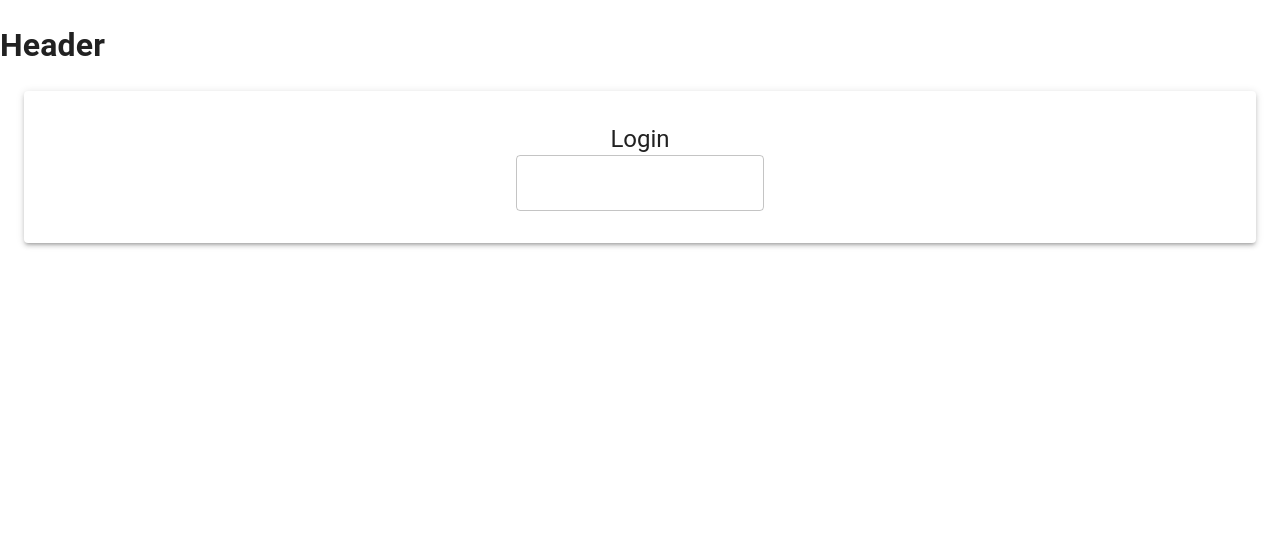
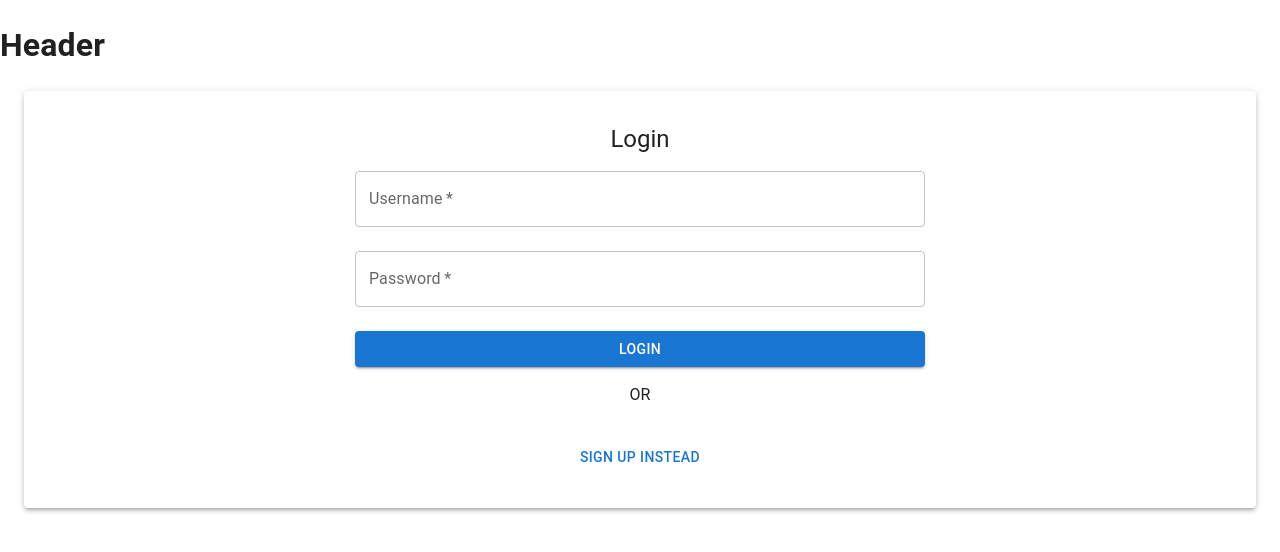
Before and after one commit to Aryaman11Agarwal/Chattu, a React (Vite) app in the folder client/: page /login in a window 1280 px wide. Shown: the top 552 px of the page. Built offline with nearby package versions, Linux system fonts and the light colour scheme.

Commit message:
made textfields and buttons for login

```diff
--- a/client/src/pages/Login.jsx
+++ b/client/src/pages/Login.jsx
@@ -1,26 +1,72 @@
-import React, { useState } from 'react'
-import {Container, Paper, TextField, Typography} from "@mui/material"
+import React, { useState } from "react";
+import { Container, Paper, TextField, Typography, Button } from "@mui/material";
 
 const Login = () => {
-
-  const [isLogin,setIsLogin]=useState(true)
+  const [isLogin, setIsLogin] = useState(true);
+  const toggleLogin = () => {
+    setIsLogin(false);
+  };
   return (
     <Container component="main" maxWidth="sx">
-     <Paper elevation={3} sx={{padding:4, display:"flex",flexDirection:"column",alignItems:"center"}}>
-      {
+      <Paper
+        elevation={3}
+        sx={{
+          padding: 4,
+          display: "flex",
+          flexDirection: "column",
+          alignItems: "center",
+        }}
+      >
+        {isLogin ? (
+          <>
+            <Typography variant="h5">Login</Typography>
+            <form>
+              <TextField
+                required
+                fullWidth
+                label="Username"
+                margin="normal"
+                variant="outlined"
+              ></TextField>
 
-        isLogin?(
-          <>
-          <Typography variant='h5'>Login</Typography>
-          <form>
-           <TextField></TextField>
-          </form>
+              <TextField
+                required
+                fullWidth
+                label="Password"
+                margin="normal"
+                type="Password"
+                variant="outlined"
+              ></TextField>
+
+              <Button
+                sx={{ marginTop: "1rem" }}
+                fullWidth
+                variant="contained"
+                color="primary"
+                type="submit"
+              >
+                Login
+              </Button>
+              <Typography textAlign="center" m={"1rem"}>
+                OR
+              </Typography>
+
+              <Button
+                sx={{ marginTop: "1rem" }}
+                fullWidth
+                variant="text"
+                onClick={toggleLogin}
+              >
+                SIGN UP INSTEAD
+              </Button>
+            </form>
           </>
-          ):<div>Register</div>
-      }
-     </Paper>
+        ) : (
+          <div>Register</div>
+        )}
+      </Paper>
     </Container>
-  )
-}
+  );
+};
 
-export default Login
+export default Login;
```
